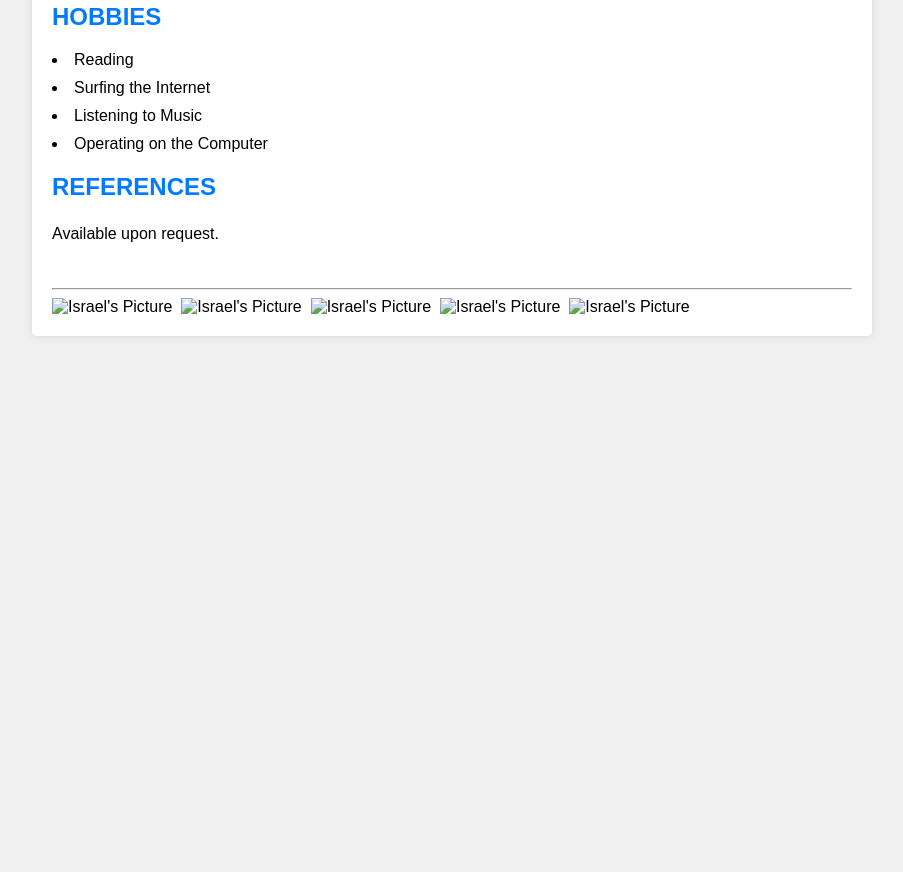
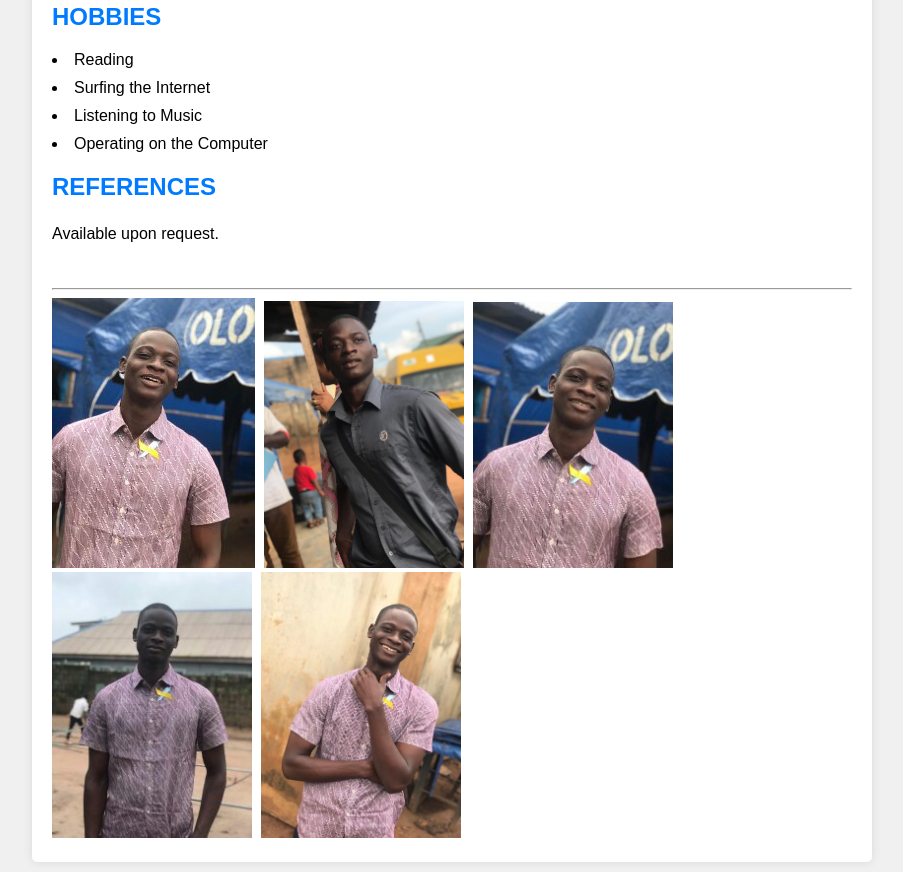
Before and after one commit to Sentrail/My_Curriculum_Vitae, a plain HTML site: page index.html in a window 1280 px wide. Shown: the part 1609-2481 px from the top of the page, without its empty margins (188-1091 px from the left). Before the commit the page ends 1955 px from the top, so only its background shows below. Drawn offline with nearby package versions, Linux system fonts and the light colour scheme.

Commit message:
Index
Made some changes as a result of some pictures not showing.

```diff
--- a/index.html
+++ b/index.html
@@ -7,7 +7,7 @@
     <link rel="stylesheet"  href="https://cdnjs.cloudflare.com/ajax/libs/font-awesome/6.4.2/css/all.min.css">
     <script src="anime.min.js"></script>
     <link rel= "stylesheet" href="./main.css">
-    <link rel="shortcut icon" href="./cvimg/fav.gif" type="image/x-icon">
+    <link rel="shortcut icon" href="./fav.gif" type="image/x-icon">
     <script src="./resp.js" async></script>
 </head>
 <body>
@@ -81,10 +81,10 @@
         </section>
         <section class="section6">
             <h2>HOBBIES</h2>
-            <li>Reading</li>
-            <li>Surfing the Internet</li>
-            <li>Listening to Music</li>
-            <li>Operating on the Computer</li>
+                <li>Reading</li>
+                <li>Surfing the Internet</li>
+                <li>Listening to Music</li>
+                <li>Operating on the Computer</li>
         </section>
         <section class="section7">
             <h2>REFERENCES</h2>
@@ -93,11 +93,11 @@
         <br>
         <hr>
         <section class="section8">
-                <span><img src="./cvimg/1.jpg" alt="Israel's Picture" width="200px" height="auto" ></span>&nbsp;
-                <span><img src="./cvimg/2.jpg" alt="Israel's Picture" width="200px" height="auto" ></span>&nbsp;
-                <span><img src="./cvimg/3.jpg" alt="Israel's Picture" width="200px" height="auto" ></span>&nbsp;
-                <span><img src="./cvimg/4.jpg" alt="Israel's Picture" width="200px" height="auto"></span>&nbsp;
-                <span><img src="./cvimg/5.jpg" alt="Israel's Picture" width="200px" height="auto"></span>
+                <span><img src="./1.jpg" alt="Israel's Picture" width="auto" ></span>&nbsp;
+                <span><img src="./2.jpg" alt="Israel's Picture" width="200px" ></span>&nbsp;
+                <span><img src="./3.jpg" alt="Israel's Picture" width="200px" ></span>&nbsp;
+                <span><img src="./4.jpg" alt="Israel's Picture" width="200px" ></span>&nbsp;
+                <span><img src="./5.jpg" alt="Israel's Picture" width="200px" ></span>
         </section>
     </div>
 </body>
```
